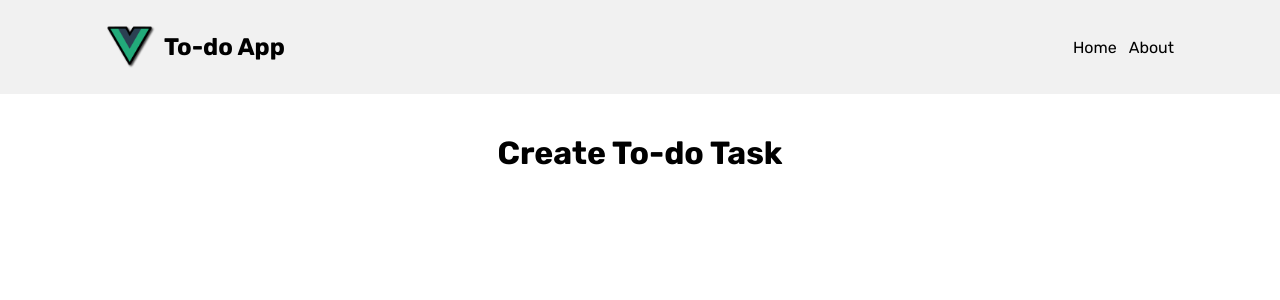
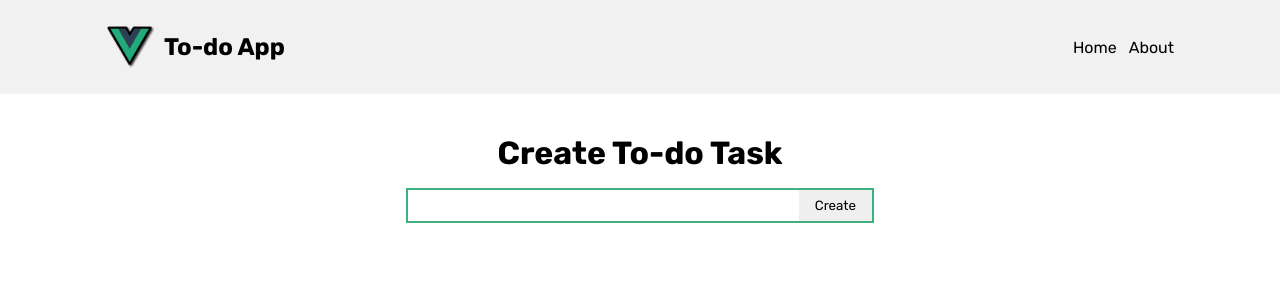
Before and after one commit to adrian-kalinin/vue-todo-app, a Vue app: page / in a window 1280 px wide. Shown: the top 300 px of the page. Built offline with nearby package versions, Linux system fonts and the light colour scheme.

Commit message:
Create form for new creating todos

```diff
--- /dev/null
+++ b/src/components/TodoCreateForm.vue
@@ -0,0 +1,41 @@
+<script setup>
+import { ref } from "vue";
+
+const todo = ref("");
+</script>
+
+<template>
+  <div class="input-wrap">
+    <input type="text" v-model="todo" />
+    <button>Create</button>
+  </div>
+</template>
+
+<style lang="scss" scoped>
+.input-wrap {
+  display: flex;
+  transition: 250ms ease;
+  border: 2px solid #41b080;
+
+  &:focus-within {
+    box-shadow:
+      0 -4px 6px -1px rgb(0 0 0 / 0.1),
+      0 -2px 4px -2px rgb(0 0 0 / 0.1);
+  }
+
+  input {
+    width: 100%;
+    padding: 8px 6px;
+    border: none;
+
+    &:focus {
+      outline: none;
+    }
+  }
+
+  button {
+    padding: 8px 16px;
+    border: none;
+  }
+}
+</style>
--- a/src/views/TodosView.vue
+++ b/src/views/TodosView.vue
@@ -1,8 +1,11 @@
-<script setup></script>
+<script setup>
+import TodoCreateForm from "@/components/TodoCreateForm.vue";
+</script>
 
 <template>
   <main>
     <h1>Create To-do Task</h1>
+    <TodoCreateForm />
   </main>
 </template>
 
```
